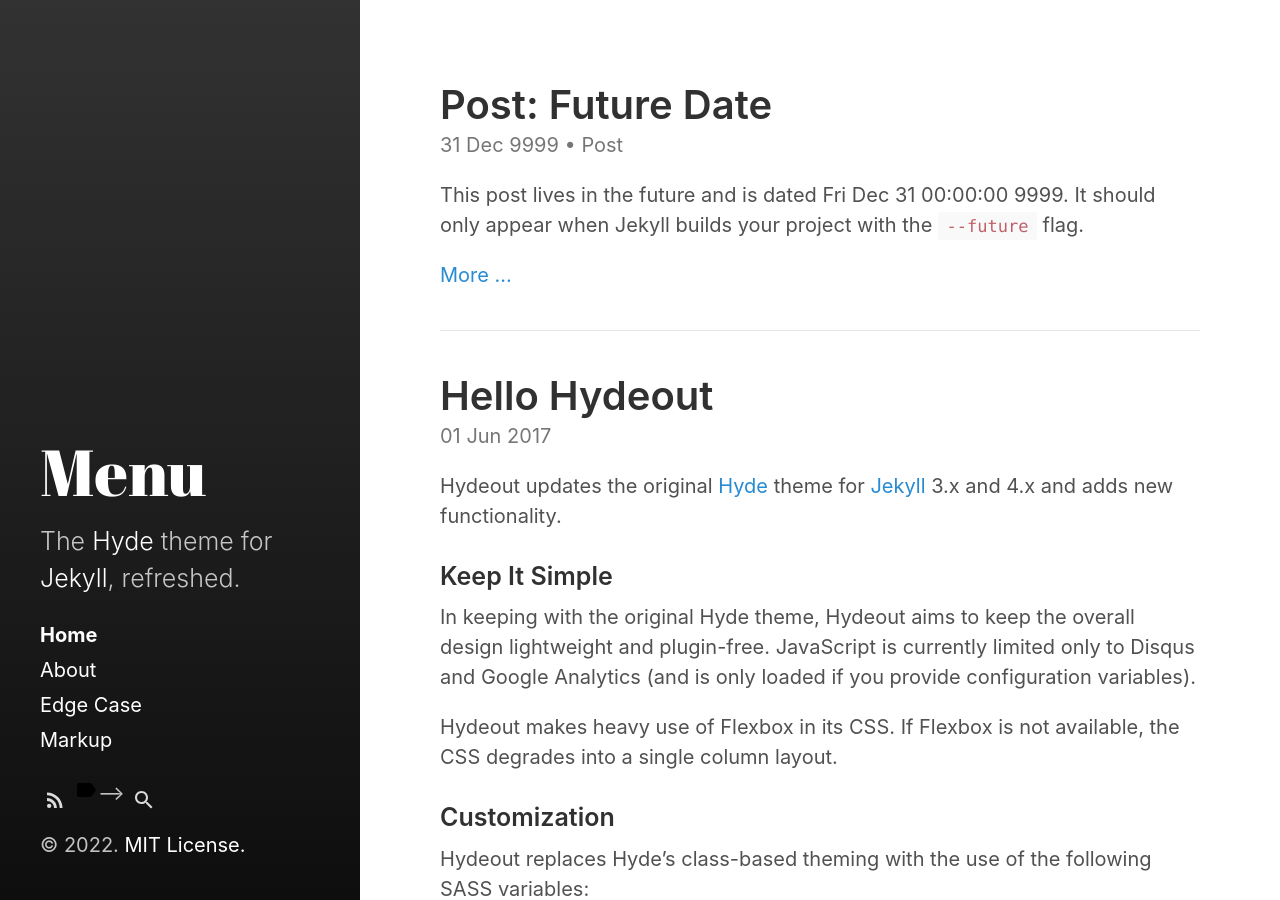
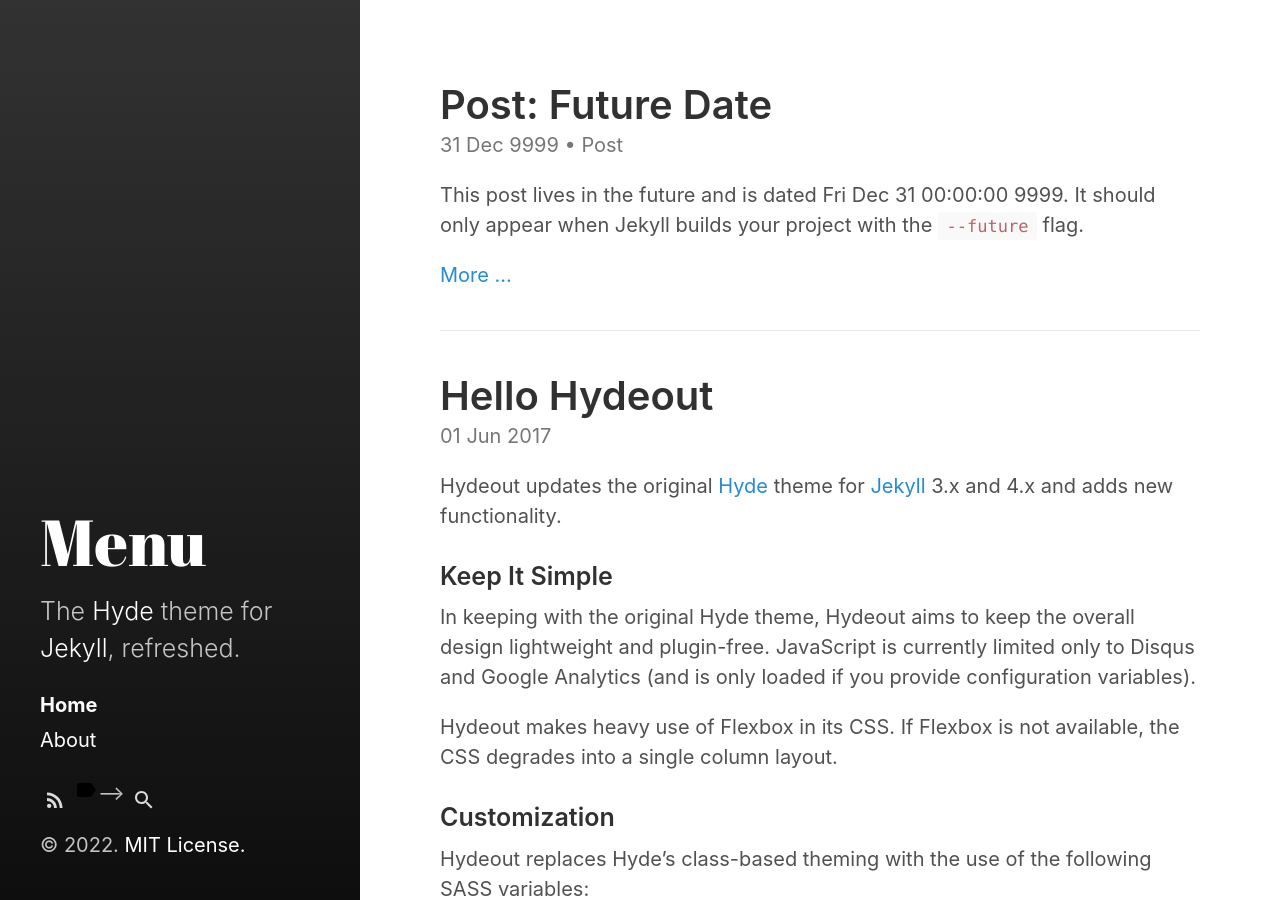
Before and after one commit to Slenderhack/slenderhack.github.io, a Jekyll site: the page built from index.html, in a window 1280 px wide and 900 px high. Built offline with Jekyll 4.4.1, drawn with Linux system fonts in a browser that asks for light colours; the list of posts is cut into pages by our own code.

Commit message:
se elimino los links de la nav bar

```diff
--- a/_includes/sidebar-icon-links.html
+++ b/_includes/sidebar-icon-links.html
@@ -31,7 +31,8 @@
     {% endif %}
   {% endfor %}
 
-  <!–– {% if tags_page %}
+  <!––
+  {% if tags_page %}
     <a id="tags-link"
        class="icon{% if page.url == '/tags' %} active{% endif %}"
        title="Tags" aria-label="Tags"
--- a/_includes/sidebar-nav-links.html
+++ b/_includes/sidebar-nav-links.html
@@ -14,7 +14,7 @@
   {% endcomment %}
 
   {% include page-links.html %}
-  {% include category-links.html %}
+  <!-- {% include category-links.html %} -->
 
   {% include custom-nav-links.html %}
 </nav>
```
